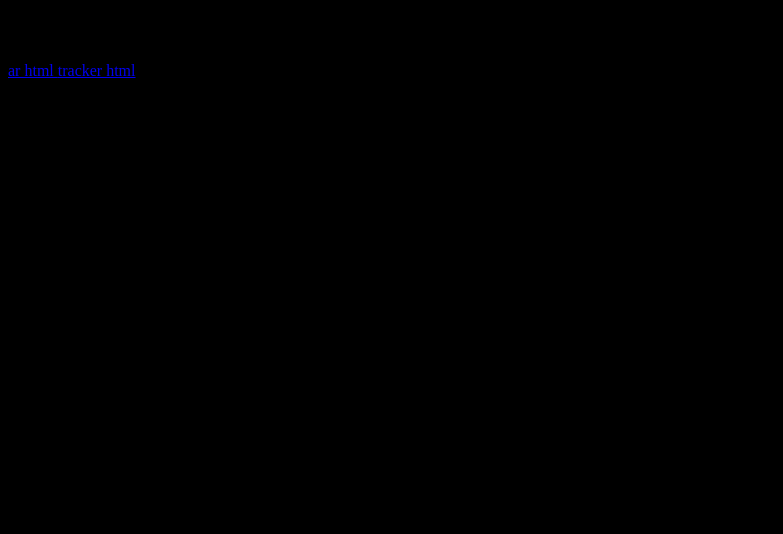
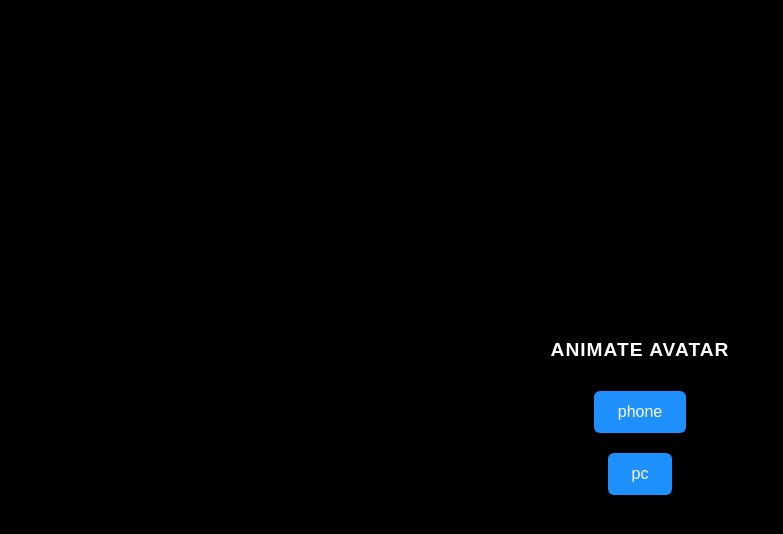
Before and after one commit to Emmanuel-PaulMaah/animate-avatar, a plain HTML site: page index.html in a window 1280 px wide. Shown: the whole page, without its empty margins (0-783 px from the left). Drawn offline with Linux system fonts and the light colour scheme.

Commit message:
Update index.html

```diff
--- a/index.html
+++ b/index.html
@@ -1,15 +1,59 @@
 <!doctype html>
 <html lang="en">
 <head>
-<meta charset="utf-8" />
-<title> animate avatar </title>
-<style>
-  body {background-color: black;}
-</style>
+  <meta charset="utf-8" />
+  <meta name="viewport" content="width=device-width, initial-scale=1.0" />
+  <title>Animate Avatar</title>
+  <style>
+    body {
+      background-color: black;
+      color: white;
+      display: flex;
+      flex-direction: column;
+      justify-content: center;
+      align-items: center;
+      height: 100vh;
+      margin: 0;
+      font-family: Arial, sans-serif;
+      text-align: center;
+    }
+
+    h6 {
+      font-size: 1.2rem;
+      margin-bottom: 20px;
+      text-transform: uppercase;
+      letter-spacing: 1px;
+    }
+
+    .button {
+      display: inline-block;
+      padding: 12px 24px;
+      margin: 10px;
+      color: white;
+      background-color: #1e90ff;
+      border: none;
+      border-radius: 6px;
+      text-decoration: none;
+      font-size: 1rem;
+      transition: background-color 0.3s ease, transform 0.2s ease;
+    }
+
+    .button:hover {
+      background-color: #63b3ff;
+      transform: translateY(-3px);
+    }
+
+    @media (max-width: 600px) {
+      .button {
+        width: 80%;
+        font-size: 1.1rem;
+      }
+    }
+  </style>
 </head>
 <body>
-  <h6> animate avatar </h6>
-  <a href="https://emmanuel-paulmaah.github.io/animate-avatar/ar.html" class="button"> ar html </a>
-  <a href="https://emmanuel-paulmaah.github.io/animate-avatar/tracker.html" class="button"> tracker html </a>
+  <h6>Animate Avatar</h6>
+  <a href="https://emmanuel-paulmaah.github.io/animate-avatar/ar.html" class="button">phone</a>
+  <a href="https://emmanuel-paulmaah.github.io/animate-avatar/tracker.html" class="button">pc</a>
 </body>
 </html>
```
